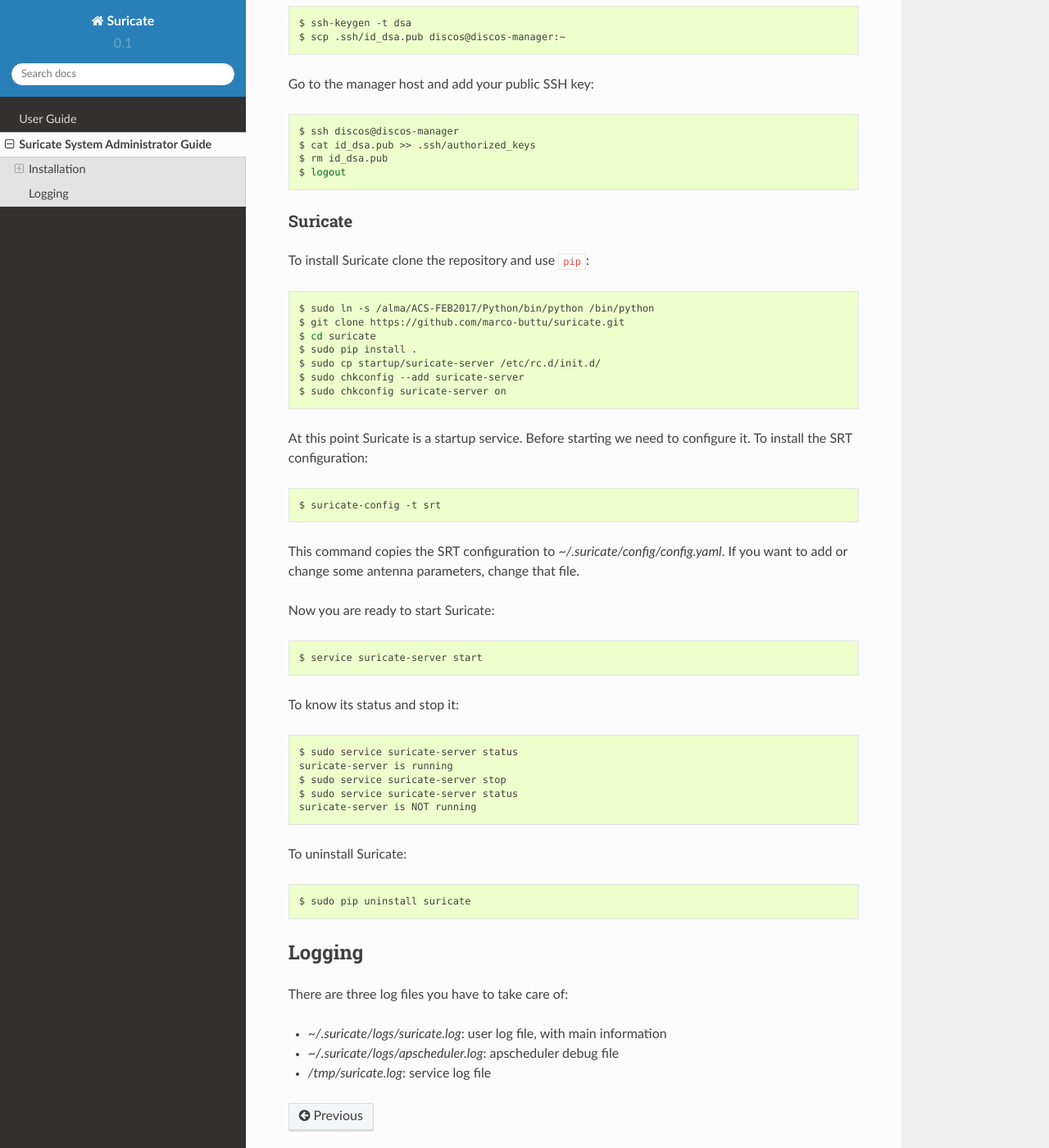
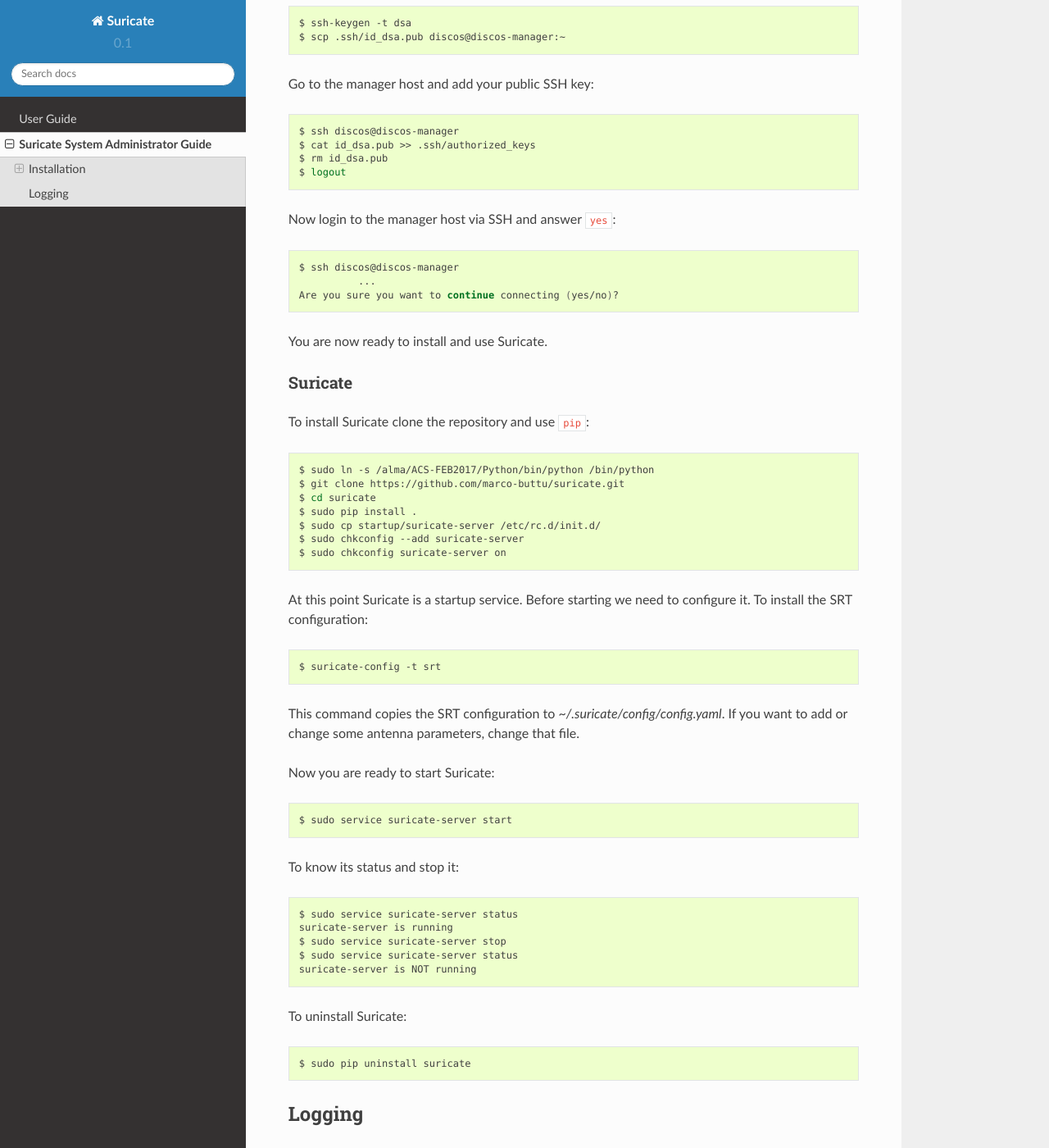
Before and after one commit to discos/suricate, a Sphinx documentation site: the page built from docs/adminguide.rst, in a window 1280 px wide and 1400 px high, scrolled down 1054 px. Shown: the whole window at 82% size. Built offline with Sphinx 7.4.7 and the Read the Docs theme 2.0.0, drawn with Linux system fonts in a browser that asks for light colours.

Commit message:
Doc updating

```diff
--- a/docs/adminguide.rst
+++ b/docs/adminguide.rst
@@ -64,6 +64,15 @@
    $ rm id_dsa.pub
    $ logout
 
+Now login to the manager host via SSH and answer ``yes``:
+
+.. code-block:: bash
+
+   $ ssh discos@discos-manager
+             ...
+   Are you sure you want to continue connecting (yes/no)?
+
+You are now ready to install and use Suricate.
 
 
 Suricate
@@ -94,7 +103,7 @@
 
 .. code-block:: shell
 
-   $ service suricate-server start
+   $ sudo service suricate-server start
 
 To know its status and stop it:
 
```
